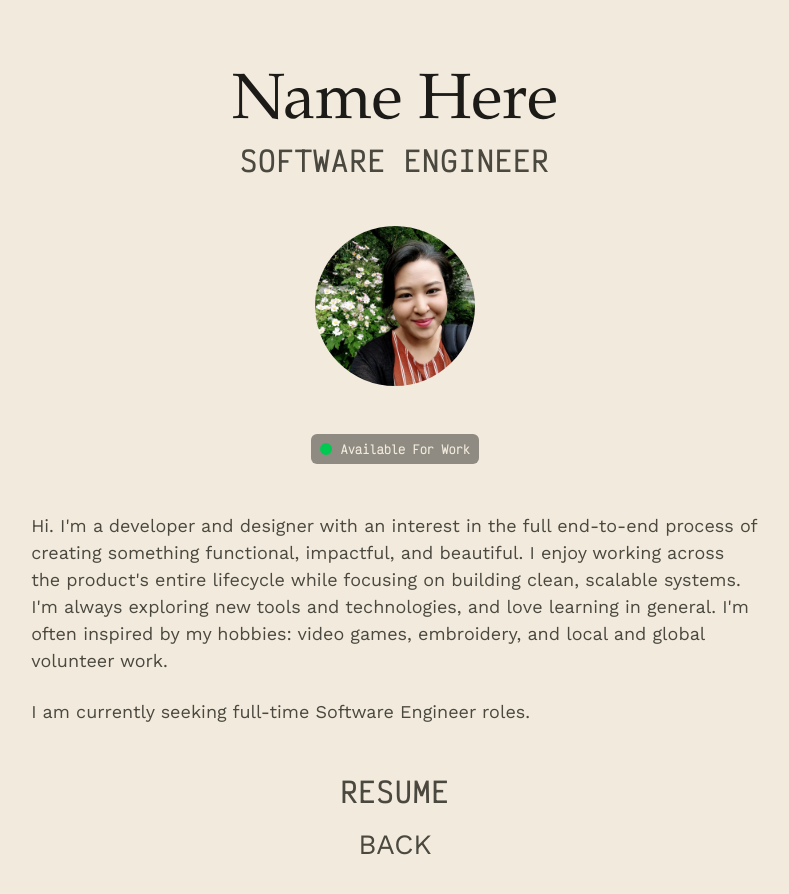
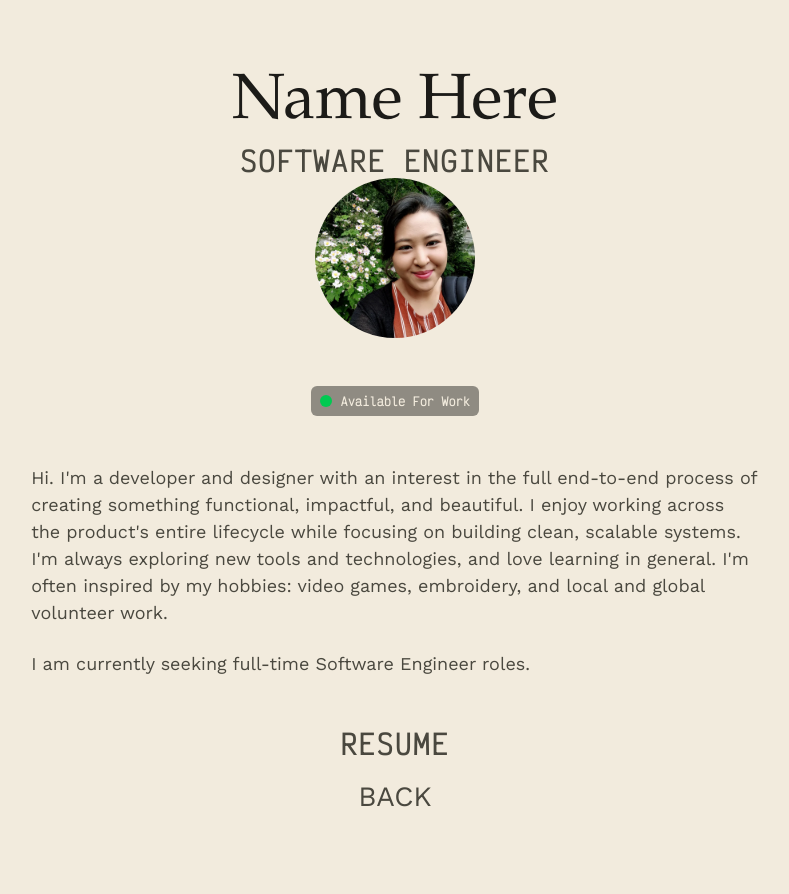
Before and after one commit to es-hp/helen-park-portfolio, a React (Vite) app: page /about in a window 1280 px wide. Shown: the top 894 px of the page, without its empty margins (240-1029 px from the left). Built offline with nearby package versions, Linux system fonts and the light colour scheme; a web font is replaced by a local one.

Commit message:
refactor(home): simplify margin handling and remove unnecessary staggerYVariants

```diff
--- a/src/motion/home.motion.ts
+++ b/src/motion/home.motion.ts
@@ -1,75 +1,13 @@
-import { easeIn, easeOut, stagger, type Variants } from 'framer-motion';
+import { easeIn, stagger, type Variants } from 'framer-motion';
 
-import { DURATION_WISPY_FADE } from './tokens.motion';
+import { DURATION_WISPY_FADE, STRONG_EASE_OUT } from './tokens.motion';
 
-type MarginOptions =
-  | {
-      topMarginPx?: never;
-      botMarginPx?: never;
-      marginDuration?: never;
-    }
-  | {
-      topMarginPx: number;
-      botMarginPx?: number;
-      marginDuration?: number;
-    }
-  | {
-      topMarginPx?: number;
-      botMarginPx: number;
-      marginDuration?: number;
-    };
-
-type staggerYVisibleOptions = MarginOptions & {
-  staggerDelay?: number;
-};
-
-type staggerYHiddenOptions =
-  | {
-      staggerExit?: false;
-      isReversed?: never;
-      staggerExitDelay?: never;
-    }
-  | {
-      staggerExit: true;
-      isReversed?: boolean;
-      staggerExitDelay?: number;
-    };
-
-export const staggerYVariants = {
-  hidden: ({
-    staggerExit = false,
-    isReversed = true,
-    staggerExitDelay = 0.5,
-  }: staggerYHiddenOptions = {}) => ({
-    marginTop: 0,
-    marginBottom: 0,
-    transition: {
-      delayChildren:
-        staggerExit !== undefined
-          ? stagger(staggerExitDelay, { from: isReversed ? 'last' : 'first' })
-          : 0,
-      duration: 0.05,
-      ease: easeIn,
-    },
-  }),
-  visible: ({
-    staggerDelay = 0.5,
-    topMarginPx,
-    botMarginPx,
-    marginDuration = 0.5,
-  }: staggerYVisibleOptions = {}) => ({
-    ...(topMarginPx !== undefined ? { marginTop: topMarginPx } : {}),
-    ...(botMarginPx !== undefined ? { marginBottom: botMarginPx } : {}),
-    transition: {
-      marginTop: { duration: marginDuration, ease: easeOut },
-      marginBottom: { duration: marginDuration, ease: easeOut },
-      delayChildren: stagger(staggerDelay),
-    },
-  }),
-} satisfies Variants;
+type wispyFadeHiddenOptions = { y?: number | string };
+type wispyFadeVisibleOptions = { topMarginPx?: number };
+type wispyFadeOptions = wispyFadeHiddenOptions & wispyFadeVisibleOptions;
 
 export const wispyFadeVariants = {
-  hidden: ({ y = 0 }: { y: number | string }) => ({
+  hidden: ({ y = 0 }: wispyFadeOptions) => ({
     y,
     height: 0,
     pointerEvents: 'none',
@@ -79,27 +17,21 @@ export const wispyFadeVariants = {
     marginTop: 0,
     transition: {
       duration: DURATION_WISPY_FADE,
-      ease: [0.4, 0, 1, 1],
+      ease: easeIn,
     },
   }),
 
-  visible: ({
-    hasNoTopMargin,
-    marginPx = 24,
-  }: {
-    hasNoTopMargin: boolean;
-    marginPx: number;
-  }) => ({
+  visible: ({ topMarginPx = 24 }: wispyFadeOptions) => ({
     y: 0,
     height: 'auto',
     pointerEvents: 'auto',
     opacity: 1,
     scale: 1,
     filter: 'blur(0px)',
-    marginTop: hasNoTopMargin ? 0 : marginPx,
+    ...(topMarginPx !== undefined && { marginTop: topMarginPx }),
     transition: {
       duration: DURATION_WISPY_FADE,
-      ease: [0.22, 1, 0.36, 1],
+      ease: STRONG_EASE_OUT,
     },
   }),
 
@@ -113,7 +45,7 @@ export const wispyFadeVariants = {
     marginTop: 0,
     transition: {
       duration: DURATION_WISPY_FADE,
-      ease: [0.4, 0, 1, 1],
+      ease: easeIn,
     },
   },
 } satisfies Variants;
@@ -130,3 +62,69 @@ export const wispyStaggerVariants = {
     },
   },
 } satisfies Variants;
+
+// type MarginOptions =
+//   | {
+//       topMarginPx?: never;
+//       botMarginPx?: never;
+//       marginDuration?: never;
+//     }
+//   | {
+//       topMarginPx: number;
+//       botMarginPx?: number;
+//       marginDuration?: number;
+//     }
+//   | {
+//       topMarginPx?: number;
+//       botMarginPx: number;
+//       marginDuration?: number;
+//     };
+
+// type staggerYVisibleOptions = MarginOptions & {
+//   staggerDelay?: number;
+// };
+
+// type staggerYHiddenOptions =
+//   | {
+//       staggerExit?: false;
+//       isReversed?: never;
+//       staggerExitDelay?: never;
+//     }
+//   | {
+//       staggerExit: true;
+//       isReversed?: boolean;
+//       staggerExitDelay?: number;
+//     };
+
+// export const staggerYVariants = {
+//   hidden: ({
+//     staggerExit = false,
+//     isReversed = true,
+//     staggerExitDelay = 0.5,
+//   }: staggerYHiddenOptions = {}) => ({
+//     marginTop: 0,
+//     marginBottom: 0,
+//     transition: {
+//       delayChildren:
+//         staggerExit !== undefined
+//           ? stagger(staggerExitDelay, { from: isReversed ? 'last' : 'first' })
+//           : 0,
+//       duration: 0.05,
+//       ease: easeIn,
+//     },
+//   }),
+//   visible: ({
+//     staggerDelay = 0.5,
+//     topMarginPx,
+//     botMarginPx,
+//     marginDuration = 0.5,
+//   }: staggerYVisibleOptions = {}) => ({
+//     ...(topMarginPx !== undefined ? { marginTop: topMarginPx } : {}),
+//     ...(botMarginPx !== undefined ? { marginBottom: botMarginPx } : {}),
+//     transition: {
+//       marginTop: { duration: marginDuration, ease: easeOut },
+//       marginBottom: { duration: marginDuration, ease: easeOut },
+//       delayChildren: stagger(staggerDelay),
+//     },
+//   }),
+// } satisfies Variants;
--- a/src/pages/HomePage.tsx
+++ b/src/pages/HomePage.tsx
@@ -5,14 +5,24 @@ import { Nav } from '@/components/home/navigation/Nav';
 import { Spinner } from '@/components/ui/LoadingSpinner';
 import { StatusBadge } from '@/components/ui/StatusBadge';
 import { useSiteContent } from '@/hooks/useSiteContent';
+import { wispyFadeVariants, wispyStaggerVariants } from '@/motion';
+import { getCSSVariableValue } from '@/utils';
 
-const MARGIN_PX: number = 3 * 16;
+const MARGIN_PX: number = (() => {
+  const { value, unit } = getCSSVariableValue('--spacing-section');
+  if (typeof value !== 'number' || (unit !== 'rem' && unit !== 'px')) {
+    console.warn('--spacing-section must be a numeric rem or px value.');
+    return 0;
+  }
 
-import {
-  staggerYVariants,
-  wispyFadeVariants,
-  wispyStaggerVariants,
-} from '@/motion';
+  const rootFontSize = parseFloat(
+    getComputedStyle(document.documentElement).fontSize
+  );
+
+  return unit === 'rem' ? value * rootFontSize : value;
+})();
+
+console.log(MARGIN_PX);
 
 export function Home({ path }: { path: '/' | '/about' }) {
   const isAboutOpen = path === '/about';
@@ -22,13 +32,7 @@ export function Home({ path }: { path: '/' | '/about' }) {
 
   return (
     <motion.main className="flex-c-centered">
-      <motion.div
-        variants={staggerYVariants}
-        initial={false}
-        animate="visible"
-        exit="hidden"
-        className="flex flex-col items-center justify-start"
-      >
+      <motion.div className="flex flex-col items-center justify-start">
         <motion.header
           id="landing-header"
           className="flex flex-col items-center justify-start"
@@ -50,7 +54,7 @@ export function Home({ path }: { path: '/' | '/about' }) {
             <motion.div
               id="about-photo"
               variants={wispyFadeVariants}
-              custom={{ hasNoTopMargin: false, marginPx: MARGIN_PX }}
+              custom={{ topMarginPx: MARGIN_PX }}
               initial="hidden"
               animate="visible"
               exit="exit"
@@ -60,14 +64,8 @@ export function Home({ path }: { path: '/' | '/about' }) {
             </motion.div>
           )}
         </AnimatePresence>
-        <motion.div
-          style={{
-            marginTop: `${MARGIN_PX}px`,
-            marginBottom: `${MARGIN_PX}px`,
-          }}
-        >
-          <StatusBadge currentStatus="available" />
-        </motion.div>
+
+        <StatusBadge currentStatus="available" className="my-section-gap" />
       </motion.div>
 
       <AnimatePresence>
@@ -88,7 +86,7 @@ export function Home({ path }: { path: '/' | '/about' }) {
                 <motion.p
                   key={i}
                   variants={wispyFadeVariants}
-                  custom={{ hasNoTopMargin: i === 0 }}
+                  custom={i === 0 && { topMarginPx: 0 }}
                   className="overflow-hidden"
                 >
                   {paragraph}
@@ -100,10 +98,11 @@ export function Home({ path }: { path: '/' | '/about' }) {
       </AnimatePresence>
       <Nav
         currentPage={currentPage}
-        variants={staggerYVariants}
-        initial={false}
-        animate={isAboutOpen ? 'visible' : 'hidden'}
-        custom={isAboutOpen ? { staggerDelay: 0, topMarginPx: MARGIN_PX } : {}}
+        className={
+          isAboutOpen
+            ? 'mt-section-gap transition-[margin-top] duration-500 ease-out'
+            : 'transition-[margin-top] duration-100 ease-in'
+        }
       />
     </motion.main>
   );
```
